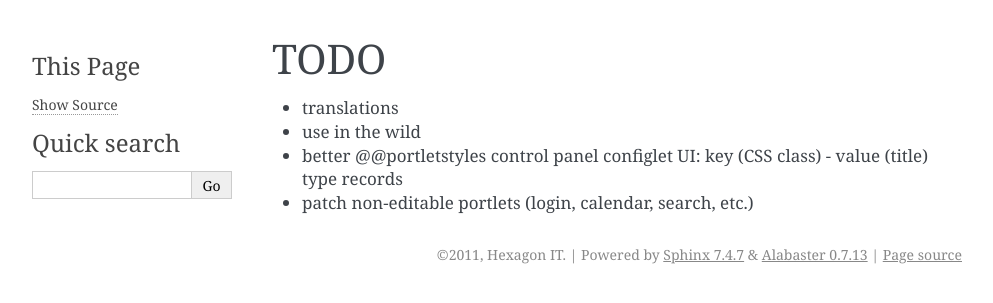
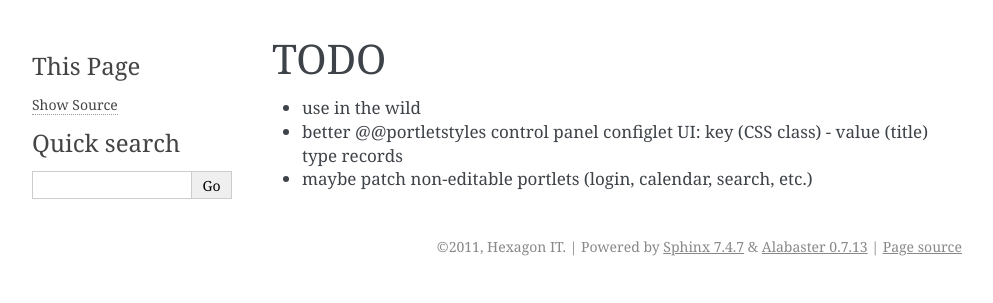
Before and after one commit to hexagonit/hexagonit.portletstyle, a Sphinx documentation site: the page built from hexagonit/portletstyle/docs/FUTURE.rst, in a window 1280 px wide. Shown: the top 303 px of the page, without its empty margins (148-1141 px from the left). Built offline with Sphinx 7.4.7, drawn with Linux system fonts in a browser that asks for light colours.

Commit message:
amend TODO

```diff
--- a/hexagonit/portletstyle/docs/FUTURE.rst
+++ b/hexagonit/portletstyle/docs/FUTURE.rst
@@ -1,8 +1,7 @@
 TODO
 ====
 
-* translations
 * use in the wild
 * better @@portletstyles control panel configlet UI: key (CSS class) - value
   (title) type records
-* patch non-editable portlets (login, calendar, search, etc.)
+* maybe patch non-editable portlets (login, calendar, search, etc.)
```
